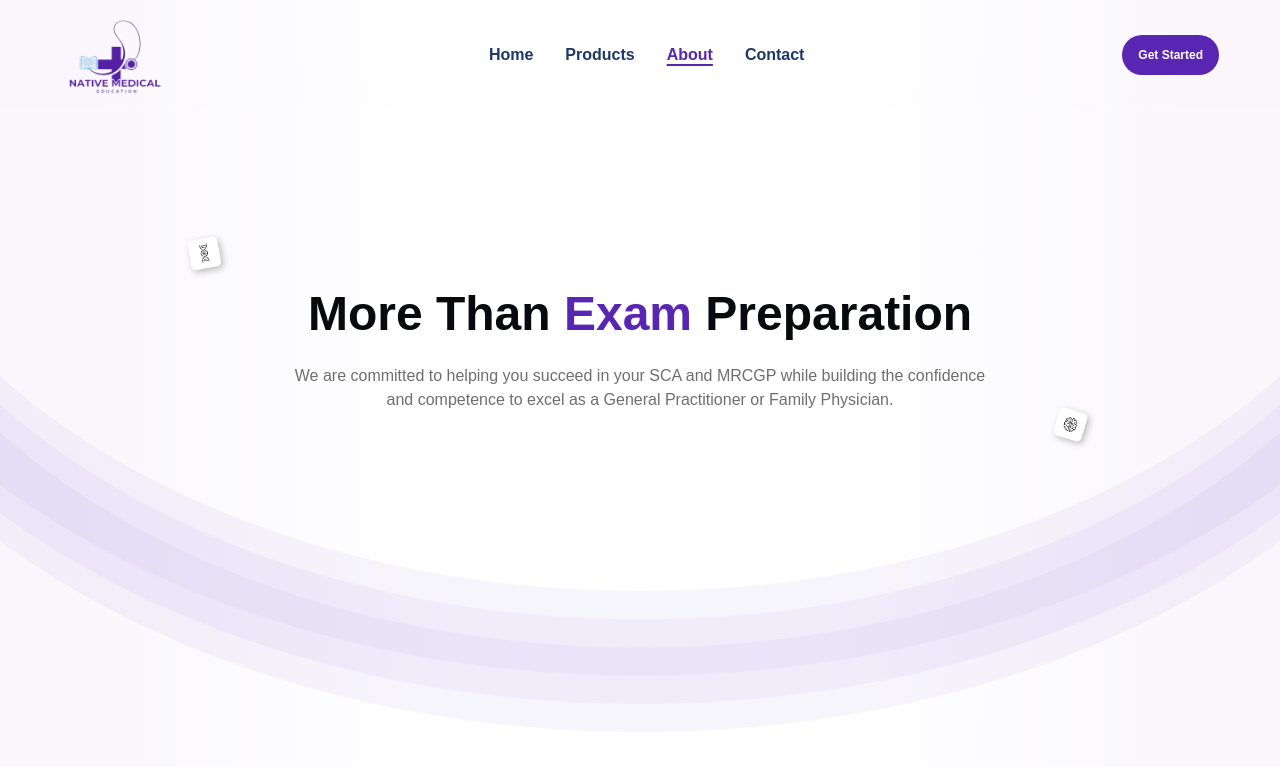
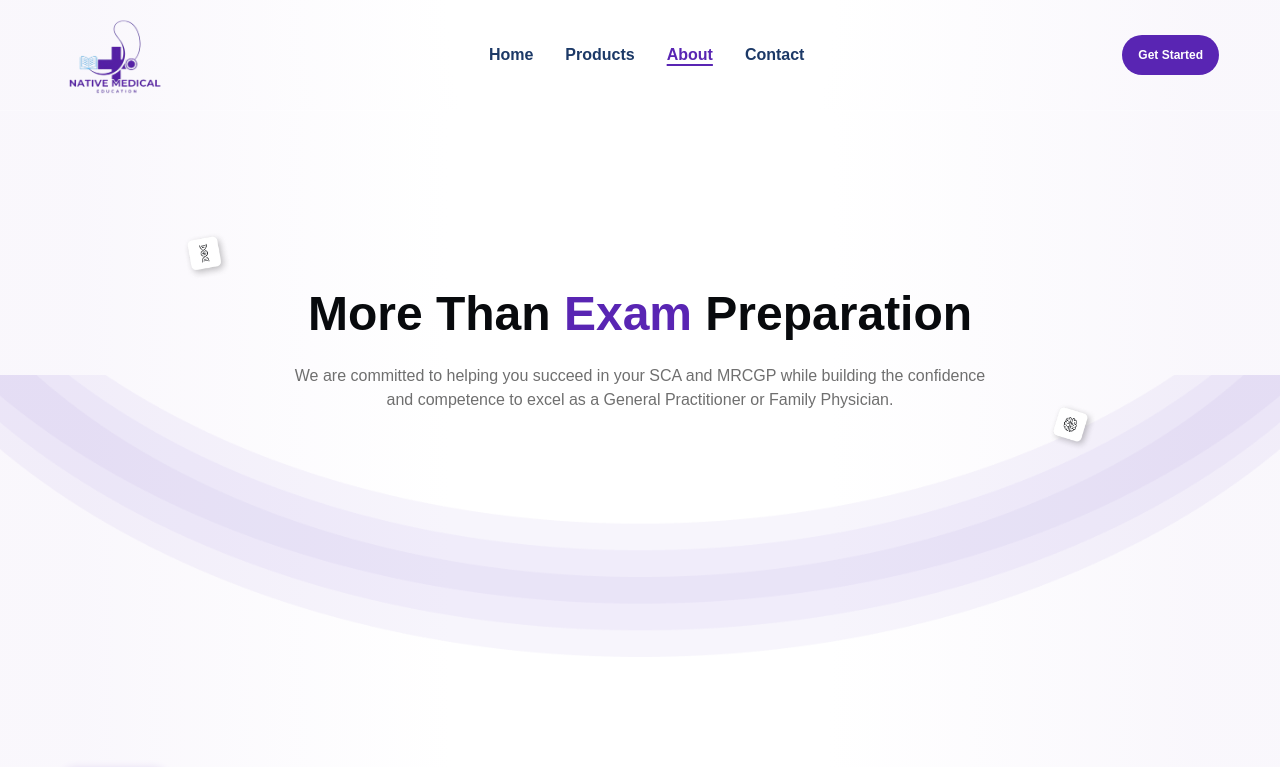
Before and after one commit to say-lem/NativeMed-Ed, a Next.js app: page /about in a window 1280 px wide. Shown: the top 767 px of the page. Built offline with nearby package versions, Linux system fonts and the light colour scheme; no server answers; a web font is replaced by a local one.

Commit message:
fixed hero overflow

```diff
--- a/src/app/(public)/_components/Hero.tsx
+++ b/src/app/(public)/_components/Hero.tsx
@@ -5,7 +5,8 @@ import RotatingTagline from "./RotatingTagline";
 
 export default function HomeHero({ isLoggedIn = false }: { isLoggedIn?: boolean }) {
   return (
-    <section className="radialBgGradient min-h-[70vh] sm:min-h-[80vh] md:min-h-screen lg:min-h-[120vh] overflow-hidden relative">
+    <section className="radialBgGradient overflow-hidden relative">
+      <div className="relative z-10">
       <div className="flex items-center justify-center px-4 sm:px-8 lg:px-15 pt-6 sm:pt-8 lg:pt-16">
         <Image
           src="/Images/socket tile.png"
@@ -54,14 +55,21 @@ export default function HomeHero({ isLoggedIn = false }: { isLoggedIn?: boolean
           </Button>
         </Link>
       </div>
+      </div>
 
-      <div className="relative w-full h-[30vh] sm:h-[35vh] md:h-[60vh] lg:h-screen -mt-[20vh] sm:-mt-[25vh] md:-mt-[45vh] lg:-mt-[65vh]">
+      {/* Decorative bottom arc. Height is width-relative (vw) so the crop is
+          identical at every screen width — the old bug was a vh-sized box, whose
+          ratio swung with viewport height and cropped the curve differently on
+          every device. object-bottom keeps the arcs; full width keeps the side
+          sweeps. A small vw pull tucks it just under the content. z-0 = behind. */}
+      <div className="relative z-0 w-full h-[30vw] sm:h-[26vw] md:h-[24vw] lg:h-[22vw] -mt-[8vw] sm:-mt-[7vw] lg:-mt-[6vw]">
         <Image
           src="/Images/Elipses.png"
-          alt="Elipses"
+          alt=""
+          aria-hidden
           priority
           fill
-          className="object-cover object-bottom"
+          className="object-cover object-bottom select-none pointer-events-none"
           sizes="100vw"
         />
       </div>
--- a/src/app/(public)/about/_components/Hero.tsx
+++ b/src/app/(public)/about/_components/Hero.tsx
@@ -3,8 +3,8 @@ import Image from "next/image";
 
 export default function AboutHero() {
   return (
-    <section className="radialBgGradient pt-8 sm:pt-10 lg:pt-16 min-h-[70vh] sm:min-h-[80vh] md:min-h-[100vh] lg:min-h-[120vh]">
-      <div className="relative mt-4 sm:mt-6 lg:mt-14 flex px-4 sm:px-8 lg:px-15 items-center justify-center gap-4 sm:gap-8 lg:gap-15">
+    <section className="radialBgGradient pt-8 sm:pt-10 lg:pt-16 overflow-hidden">
+      <div className="relative z-10 mt-4 sm:mt-6 lg:mt-14 flex px-4 sm:px-8 lg:px-15 items-center justify-center gap-4 sm:gap-8 lg:gap-15">
         <Image
           src="/Images/dna tile.png"
           alt="DNA Tile"
@@ -32,8 +32,19 @@ export default function AboutHero() {
         />
       </div>
 
-      <div className="relative w-full h-[30vh] sm:h-[35vh] md:h-[60vh] lg:h-screen -mt-[20vh] sm:-mt-[25vh] md:-mt-[45vh] lg:-mt-[65vh]">
-        <Image src="/Images/Elipses.png" alt="Elipses" priority fill className="object-cover object-bottom" sizes="100vw" />
+      {/* Decorative bottom arc. Height is width-relative (vw) so the crop is
+          identical at every screen width (the old bug was a vh-sized box).
+          object-bottom keeps the arcs; full width keeps the side sweeps. z-0 = behind. */}
+      <div className="relative z-0 w-full h-[30vw] sm:h-[26vw] md:h-[24vw] lg:h-[22vw] -mt-[8vw] sm:-mt-[7vw] lg:-mt-[6vw]">
+        <Image
+          src="/Images/Elipses.png"
+          alt=""
+          aria-hidden
+          priority
+          fill
+          className="object-cover object-bottom select-none pointer-events-none"
+          sizes="100vw"
+        />
       </div>
 
       {/* Bridging the gap in education section */}
```
